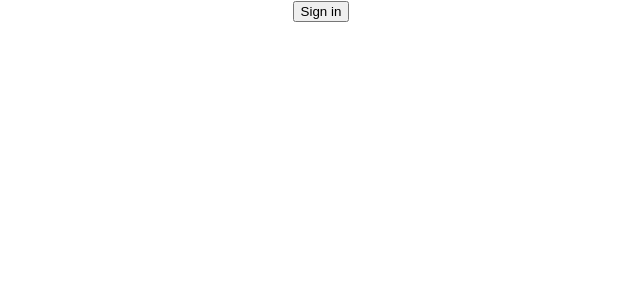
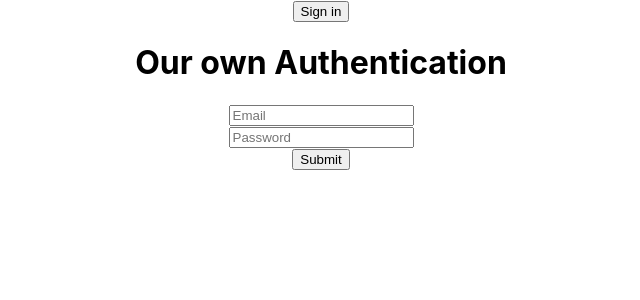
Before and after one commit to OahidZihad/fire-auth, a React (Create React App) app: page / in a window 1280 px wide. Shown: the top 300 px of the page, without its empty margins (319-959 px from the left). Built offline with nearby package versions, Linux system fonts and the light colour scheme.

Commit message:
Login Form with onChange handler

```diff
--- a/src/App.js
+++ b/src/App.js
@@ -54,6 +54,12 @@
         console.log(err.message);
       });
   };
+  const handleChange = (event) => {
+    console.log(event.target.name, event.target.value);
+  };
+  const handleSubmit = () => {
+    console.log();
+  };
   return (
     <div className="App">
       {user.isSignedIn ? (
@@ -68,6 +74,27 @@
           <p>Email: {user.email}</p>
         </div>
       )}
+
+      <h1>Our own Authentication</h1>
+      <form onSubmit={handleSubmit}>
+        <input
+          type="text"
+          name="email"
+          onChange={handleChange}
+          placeholder="Email"
+          required
+        />
+        <br />
+        <input
+          type="password"
+          name="password"
+          onChange={handleChange}
+          placeholder="Password"
+          required
+        />
+        <br />
+        <input type="submit" value="Submit" />
+      </form>
     </div>
   );
 }
```
